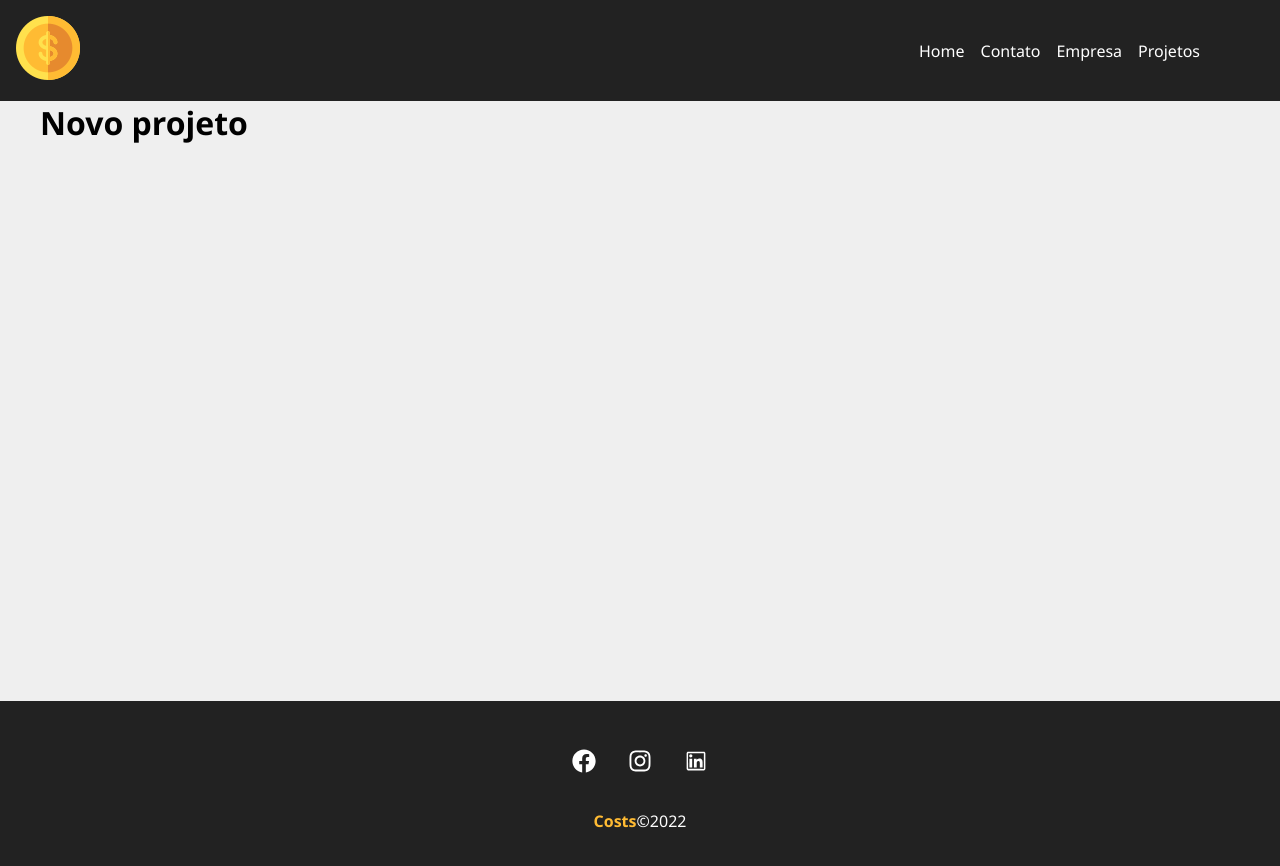
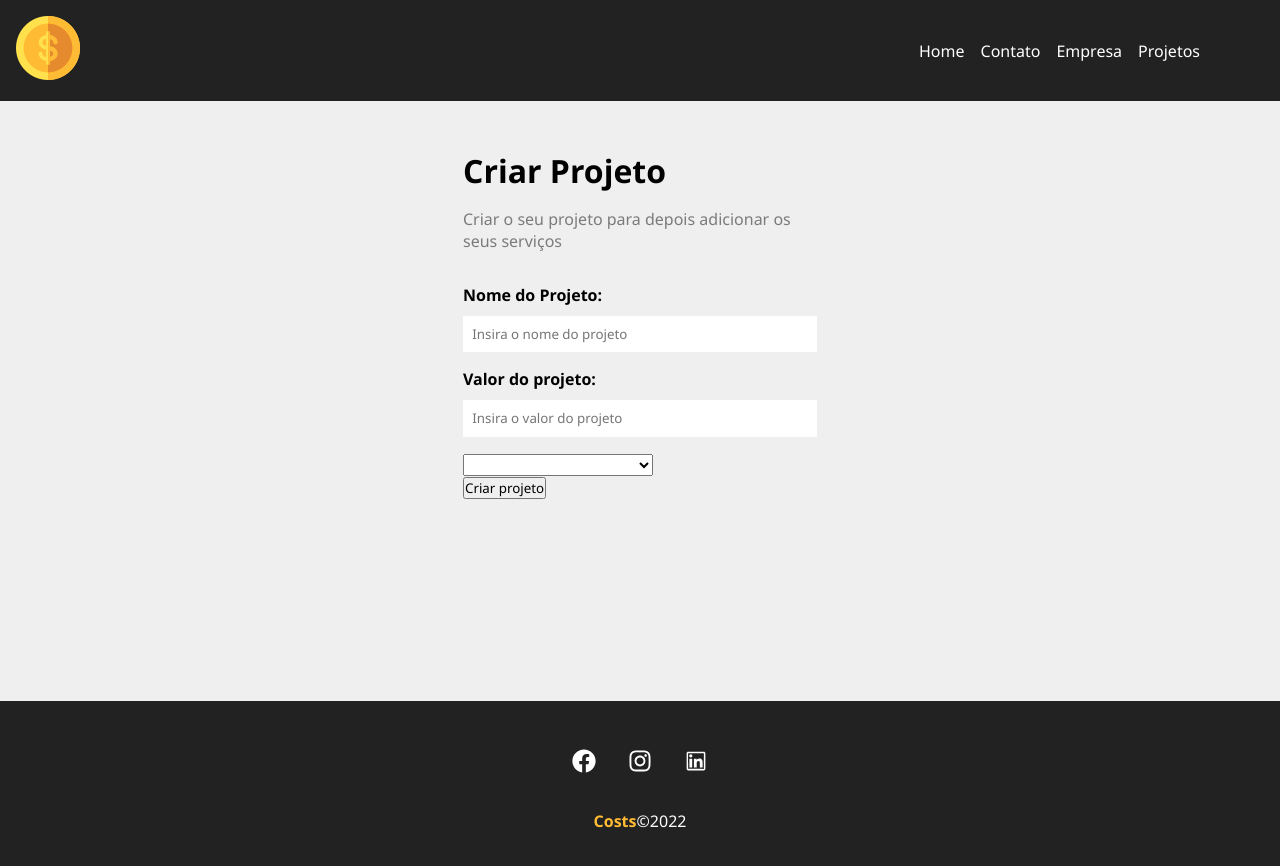
Before and after one commit to DaviGomesti/gerenciador_projecto, a React (Create React App) app: page /newproject in a window 1280 px wide. Shown: the top 866 px of the page. Built offline with nearby package versions, Linux system fonts and the light colour scheme.

Commit message:
Criação dos inputs e da pag. de novos projetos.

```diff
--- /dev/null
+++ b/src/componets/form/Imput.js
@@ -0,0 +1,19 @@
+import styles from './Input.module.css'
+
+function Input({type, text, name, placeholder, handleOnChange, value}) {
+    return(
+        <div className={styles.form_control}>
+           <label htmlFor={name}>{text}:</label>
+           <input
+           type={type}
+           name={name}
+           id={name}
+           placeholder={placeholder}
+           onChange={handleOnChange}
+           value={value}
+           />
+        </div>
+
+    )
+}
+export default Input
--- /dev/null
+++ b/src/componets/form/Input.module.css
@@ -0,0 +1,20 @@
+.form_control{
+    display: flex;
+    flex-direction: column;
+    margin-bottom:1em;
+
+}
+.form_control label{
+    margin-bottom: 0.6em;
+    font-weight: bold;
+}
+
+.form_control input{
+    padding:0.7em;
+    border-radius:0;
+    border: none;
+}
+
+.form_control input ::placeholder{
+    color:#7b7b7b;
+}
--- /dev/null
+++ b/src/componets/layout/LinkButton.js
@@ -0,0 +1,12 @@
+import styles from './LinkButton.module.css'
+import {Link} from 'react-router-dom'
+
+function LinkButton({to , text}){
+    return(
+       <Link className={styles.btn} to={to}>
+       {text}
+       </Link>
+    )
+}
+
+export default LinkButton;
--- /dev/null
+++ b/src/componets/layout/LinkButton.module.css
@@ -0,0 +1,15 @@
+.btn{
+    background-color:#222;
+    color:#fff;
+    padding:0.5em 1em;
+    text-decoration:none;
+    transition:0.5s;
+    border-radius: 3px;
+
+
+}
+
+.btn:hover{
+    color:#ffbb33;
+
+}
--- a/src/componets/pages/Home.js
+++ b/src/componets/pages/Home.js
@@ -1,6 +1,16 @@
+import styles from './Home.module.css'
+import savings  from '../../img/savings.svg'
+import LinkButton from '../layout/LinkButton'
+
 function Home(){
     return(
-        <h1>Home</h1>
+        <section className={styles.home_container}>
+            <h1>Bem vindo ao <span>Costs</span></h1>
+            <p>Começe a gerenciar os seus projetos agora mesmo.</p>
+            <LinkButton to="/newproject" text="Criar projeto"/>
+            <img src={savings} alt="Imagem"></img>
+        </section>
+
     )
 }
 export default Home
--- /dev/null
+++ b/src/componets/pages/Home.module.css
@@ -0,0 +1,33 @@
+.home_container{
+    width: 100%;
+    display:flex;
+    flex-direction: column;
+    align-items: center; /*centralizar os itens na vertical*/
+    justify-content: center; /*centralizar os itens na horizontal*/
+    padding: 4em;
+
+
+}
+
+.home_container h1{
+    font-size: 2.5em;
+    margin-bottom:.5em;
+
+}
+
+.home_container h1 span{
+    color: #ffbb33;
+    padding: 0 .2em;
+    background-color:#222
+}
+
+.home_container p{
+    margin-bottom: 1.5em;
+    color: #7b7b7b;
+}
+.home_container img{
+
+    width: 350px;
+    margin:2em 0 ;
+
+}
--- a/src/componets/pages/NewProject.js
+++ b/src/componets/pages/NewProject.js
@@ -1,7 +1,15 @@
+import ProjectForm from '../project/ProjectForm'
+import styles from './NewProject.module.css'
+
 function NewProject(){
 
     return (
-        <h1>Novo projeto</h1>
+
+        <div className={styles.newproject_container}>
+            <h1>Criar Projeto </h1>
+            <p>Criar o seu projeto para depois adicionar os seus serviços</p>
+            <ProjectForm/>
+        </div>
     )
 }
 
--- /dev/null
+++ b/src/componets/pages/NewProject.module.css
@@ -0,0 +1,14 @@
+.newproject_container{
+    width: 450px;
+    margin: 0 auto;
+    padding:3em;
+}
+
+.newproject_container h1{
+
+    margin-bottom: 0.5em; ;
+}
+
+.newproject_container p{
+    color: #7b7b7b
+}
--- /dev/null
+++ b/src/componets/project/ProjectForm.js
@@ -0,0 +1,43 @@
+import styles from './ProjectForm.module.css'
+import Input from '../form/Imput'
+
+function ProjectForm() {
+    return (
+        <form className={styles.form}>
+            <div>
+                <Input
+                    type="text"
+                    text="Nome do Projeto"
+                    name="name"
+                    placeholder="Insira o nome do projeto"
+                />
+
+            </div>
+
+            <div>
+            <Input
+                    type="number"
+                    text="Valor do projeto"
+                    name="budget"
+                    placeholder="Insira o valor do projeto"
+                />
+
+            </div>
+
+            <div>
+                <select name="category_id">
+                    <option disabled>Selecione a categoria</option>
+                    <option disabled>Aplicativo mobile</option>
+                    <option disabled>Big Data</option>
+                    <option disabled>Automatização de projetos</option>
+                </select>
+            </div>
+            <div>
+                <input type="submit" value="Criar projeto" />
+            </div>
+
+        </form>
+    )
+}
+
+export default ProjectForm
--- /dev/null
+++ b/src/componets/project/ProjectForm.module.css
@@ -0,0 +1,5 @@
+.form{
+    width: 100%;
+    margin:2em 0;
+
+}
```
